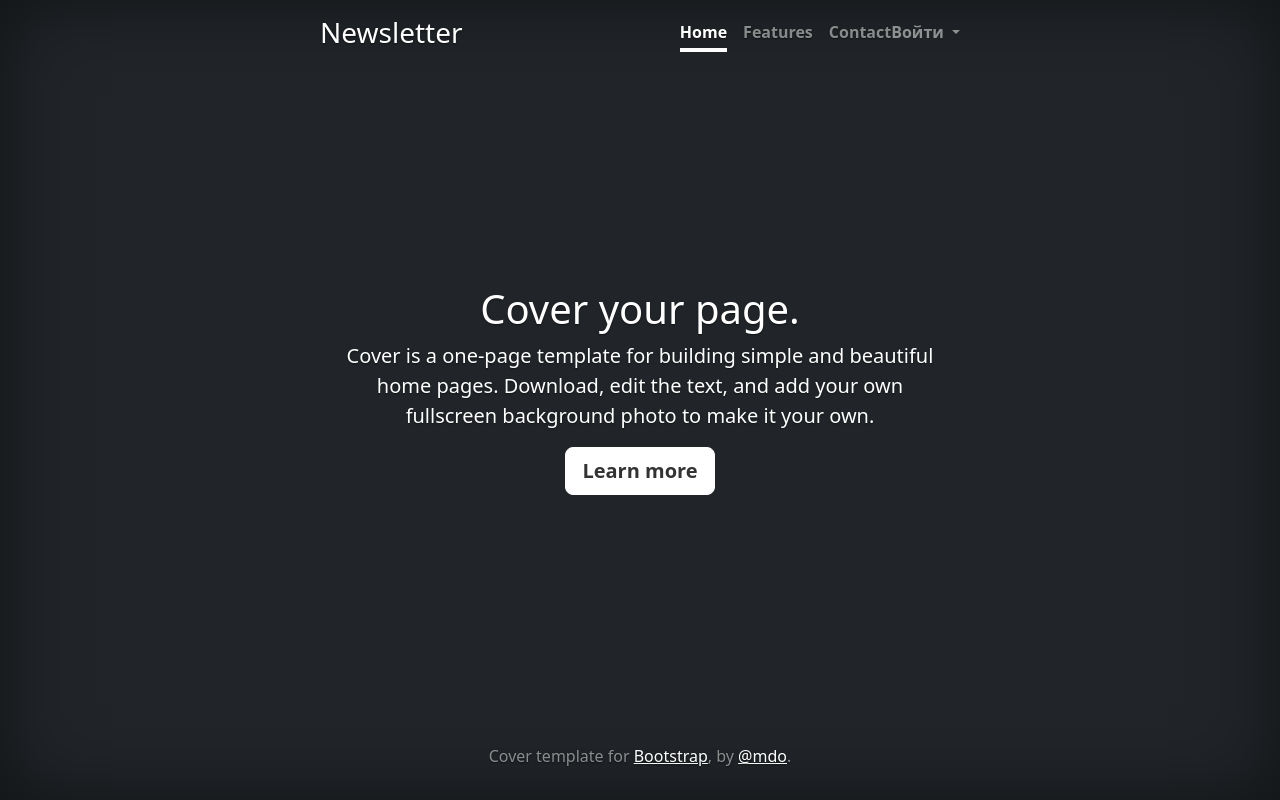
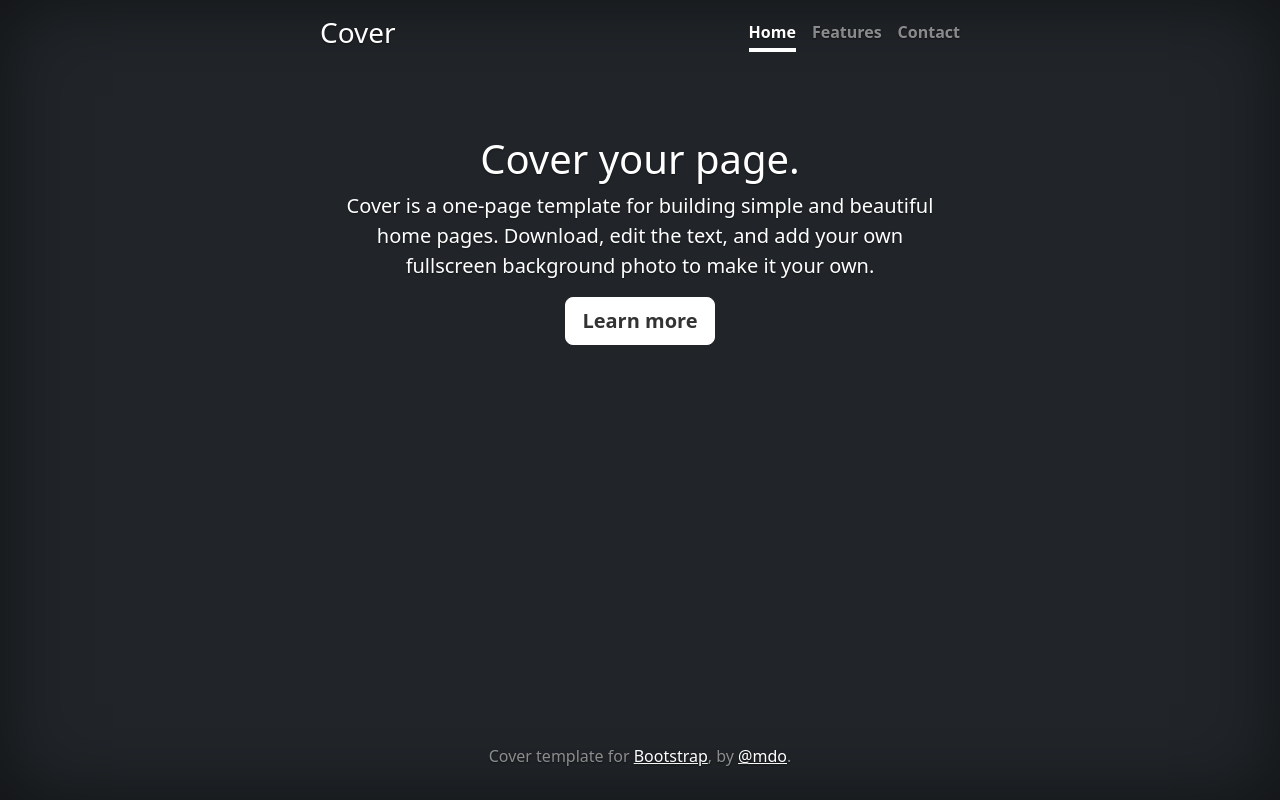
Before and after one commit to AndyTums/MyDjangoCourse, a Django app: page / in a window 1280 px wide. Run offline with Django 5.2, Linux system fonts and the light colour scheme; some libraries are stand-ins or nearby versions.

Commit message:
add new html

```diff
--- a/newsletter/templates/base.html
+++ b/newsletter/templates/base.html
@@ -1,3 +1,5 @@
+<!DOCTYPE html>
+<html lang="ru" class="h-100">
 <head>
 
     <meta charset="utf-8">
@@ -7,37 +9,21 @@
     <link href="../static/bootstrap/cover.css" rel="stylesheet">
 
 </head>
-<body class="d-flex h-100 text-center text-bg-dark">
+<body class="text-bg-dark h-100">
 
 <div class="cover-container d-flex w-100 h-100 p-3 mx-auto flex-column">
     <header class="mb-auto">
         <div>
-            <h3 class="float-md-start mb-0">Newsletter</h3>
+            <h3 class="float-md-start mb-0">Cover</h3>
             <nav class="nav nav-masthead justify-content-center float-md-end">
                 <a class="nav-link fw-bold py-1 px-0 active" aria-current="page" href="#">Home</a>
                 <a class="nav-link fw-bold py-1 px-0" href="#">Features</a>
                 <a class="nav-link fw-bold py-1 px-0" href="#">Contact</a>
-                <!-- Пример отдельной кнопки danger -->
-                <div class="btn-group">
-                    <button class="btn btn-danger dropdown-toggle nav-link fw-bold py-1 px-0" data-bs-toggle="dropdown"
-                            aria-expanded="false">
-                        Войти
-                    </button>
-                    <ul class="dropdown-menu">
-                        <li><a class="dropdown-item" href="#">Действие</a></li>
-                        <li><a class="dropdown-item" href="#">Другое действие</a></li>
-                        <li><a class="dropdown-item" href="#">Что-то еще здесь</a></li>
-                        <li>
-                            <hr class="dropdown-divider">
-                        </li>
-                        <li><a class="dropdown-item" href="#">Отделенная ссылка</a></li>
-                    </ul>
-                </div>
             </nav>
         </div>
     </header>
 
-    <main class="px-3">
+    <main class="px-3 text-center" style="margin-top: -300px;">
         <h1>Cover your page.</h1>
         <p class="lead">Cover is a one-page template for building simple and beautiful home pages. Download, edit the
             text, and add your own fullscreen background photo to make it your own.</p>
@@ -46,12 +32,14 @@
         </p>
     </main>
 
-    <footer class="mt-auto text-white-50">
+    <footer class="mt-auto text-white-50 text-center">
         <p>Cover template for <a href="https://getbootstrap.com/" class="text-white">Bootstrap</a>, by <a
                 href="https://twitter.com/mdo" class="text-white">@mdo</a>.</p>
     </footer>
 </div>
+
+</body>
+
 <script src="../static/bootstrap/dist/js/bootstrap.bundle.min.js"></script>
 
-
-</body>
+</html>
```
